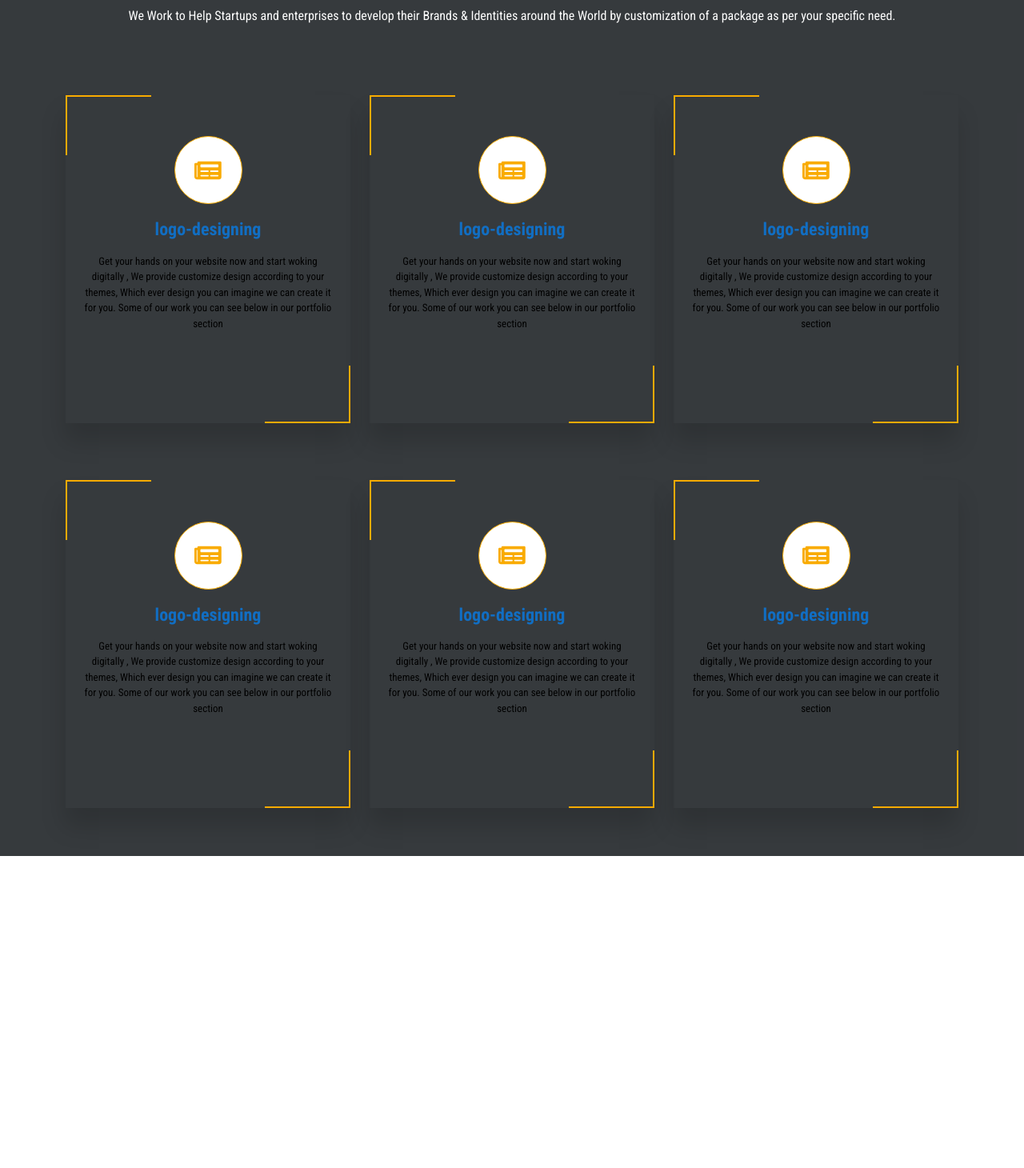
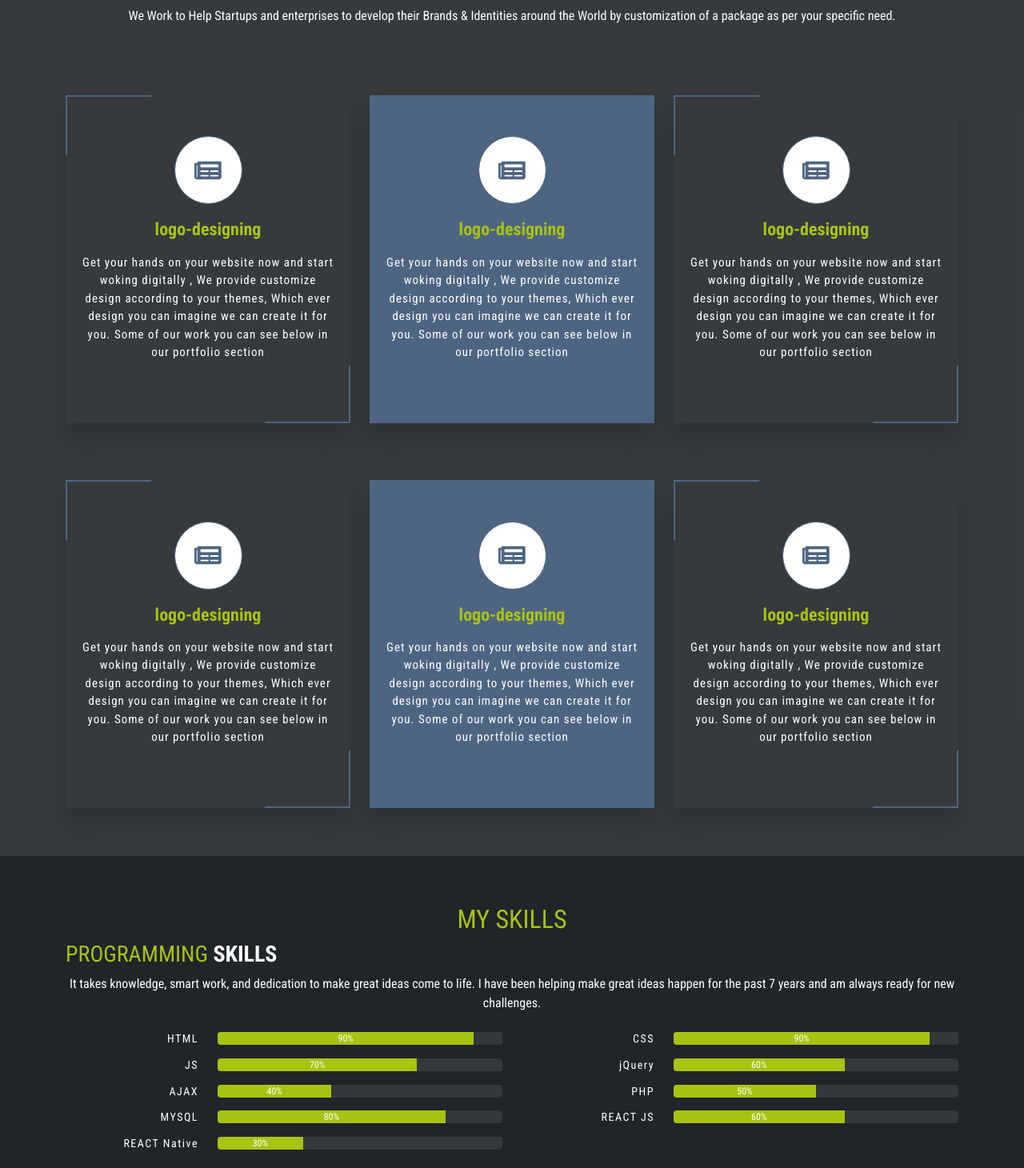
Before and after one commit to EmmadSadiq01/react_portfolio, a React (Create React App) app: page / in a window 1280 px wide. Shown: the part 1130-2590 px from the top of the page at 80% size. Before the commit the page ends 2200 px from the top, so only its background shows below. Built offline with nearby package versions, Linux system fonts and the light colour scheme.

Commit message:
working on home page

```diff
--- a/src/App.css
+++ b/src/App.css
@@ -2,9 +2,10 @@
 
 :root{
   --primary-white : #fff;
-  --primary-orange : #f9ab00;
+  --primary-orange : #4e6582;
   --primary-dark : #212529;
   --primary-Light-dark : #212529e6;
+  --primary-heading : rgb(168 195 17);
 }
 div#root {
   margin-top: 10vh;
@@ -12,6 +13,24 @@ div#root {
 body{
   font-family: 'Roboto Condensed', sans-serif;
   box-sizing: border-box;
+}
+
+.secPad{
+  padding: 60px 0px;
+}
+
+.dark{
+background-color: var(--primary-dark);
+}
+.light-dark{
+  background-color: var(--primary-Light-dark);
+
+}
+.primary-heading{
+  color: var(--primary-heading);
+}
+.white{
+  color: white;
 }
 /* ------------------------- */
 /*        navbar             */
@@ -64,7 +83,7 @@ border-top: 1px solid var(--primary-orange);
 }
 
 .header-info h2{
-color: var(--primary-orange);
+color: var(--primary-heading);
 text-transform: uppercase;
 }
 
@@ -78,14 +97,14 @@ text-transform: uppercase;
 .btn-outline-orange{
   padding: 10px 20px;
   border-radius: 5px;
-  border: 1px solid var(--primary-orange);
+  border: 1px solid var(--primary-heading);
   background-color: transparent;
   color: white;
   transition: all 0.4s ease-in-out;
 }
 
 .btn-outline-orange:hover{
-background-color: var(--primary-orange);
+background-color: var(--primary-heading);
 }
 
 /* home */
@@ -96,11 +115,11 @@ background-color: var(--primary-orange);
 }
 
 .quality h3{
-    color: white;
+    color: var(--primary-heading);
     font-size: 36px;
 }
 .quality p{
-    color: var(--primary-orange);
+    color: white;
 }
 
 
@@ -114,6 +133,15 @@ background-color: var(--primary-orange);
   transition: 0.3s;
   box-shadow: -2px 23px 28px rgb(0 0 0 / 15%);
 }
+.middle_card{
+  background-color: var(--primary-orange) ;
+}
+
+@media screen and (max-width: 770px) {
+  .middle_card{
+    background-color: transparent;
+  }
+}
 
 .service_card span:nth-child(1) {
   position: absolute;
@@ -123,6 +151,8 @@ background-color: var(--primary-orange);
   height: 2px;
   background: var(--primary-orange);
 }
+
+
 .service_card span:nth-child(2) {
   position: absolute;
   top: 0;
@@ -154,7 +184,7 @@ background-color: var(--primary-orange);
   position: relative;
   z-index: 2;
   font-style: normal;
-  color: rgb(17, 110, 195);
+  color: var(--primary-heading);
   font-family: "Lato" sans-serif;
   font-weight: bold;
 }
@@ -183,14 +213,15 @@ background-color: var(--primary-orange);
 }
 
 .service_card p {
-  color: black;
+  color: white;
   position: relative;
   z-index: 2;
   z-index: 1;
-  font-size: 13px;
+  font-size: 15px;
   margin-top: 5%;
   font-family: inherit;
   transition: all 0.4s ease-in-out;
+  letter-spacing: 1px;
 }
 
 .service_card:before {
@@ -227,5 +258,37 @@ background-color: var(--primary-orange);
   color: white;
 }
 .chooseUs h2{
-  color: var(--primary-orange);
+  color: var(--primary-heading);
 }
+
+
+
+
+/* progressbar */
+
+.skillsBar h3 span{
+font-weight: bolder;
+color: white;
+}
+
+/* .progress_box {
+  display: flex;
+  justify-content: space-between;
+  align-items: center;
+} */
+.progress_title h4 {
+  margin-bottom: 0px;
+  /* margin-right: 20px; */
+  font-size: 14px;
+    letter-spacing: 1.5px;
+    text-align: right ;
+}
+.myProgress {
+  flex: 1;
+}
+.progress{
+  background-color: #34383a;
+}
+.progress-bar{
+  background-color: var(--primary-heading);
+}
--- a/src/components/Header.jsx
+++ b/src/components/Header.jsx
@@ -8,7 +8,7 @@ const Header = () => {
           <h2>WEB DEVELOPER AND DESIGNER</h2>
           <ReactTypingEffect
             className="Typed-text"
-            text={["Hello.", "World!"]}
+            text={["Web Developer", "React Developer", "PSD to HTML"]}
             speed={40}
             eraseSpeed={60}
             eraseDelay={1000}
--- a/src/components/Home.jsx
+++ b/src/components/Home.jsx
@@ -1,5 +1,6 @@
 import React from "react";
 import Header from "./Header";
+import Skills from "./Skills";
 import { FontAwesomeIcon } from '@fortawesome/react-fontawesome'
 import {faNewspaper} from '@fortawesome/free-solid-svg-icons'
 
@@ -30,6 +31,26 @@ const Home = () => {
         <div className="row">
           <div className="col-md-4">
               <div className="service_card">
+                <span></span>
+                <span></span>
+                <span></span>
+                <span></span>
+                <div className="service_img">
+                  {/* <i className="fas fa-newspaper"></i> */}
+                  <FontAwesomeIcon icon={faNewspaper}/>
+                </div>
+                <h3>logo-designing</h3>
+                <p>
+                  Get your hands on your website now and start woking digitally
+                  , We provide customize design according to your themes, Which
+                  ever design you can imagine we can create it for you. Some of
+                  our work you can see below in our portfolio section
+                </p>
+              </div>
+          </div>
+
+          <div className="col-md-4">
+              <div className="service_card middle_card">
                 <span></span>
                 <span></span>
                 <span></span>
@@ -89,27 +110,7 @@ const Home = () => {
           </div>
 
           <div className="col-md-4">
-              <div className="service_card">
-                <span></span>
-                <span></span>
-                <span></span>
-                <span></span>
-                <div className="service_img">
-                  {/* <i className="fas fa-newspaper"></i> */}
-                  <FontAwesomeIcon icon={faNewspaper}/>
-                </div>
-                <h3>logo-designing</h3>
-                <p>
-                  Get your hands on your website now and start woking digitally
-                  , We provide customize design according to your themes, Which
-                  ever design you can imagine we can create it for you. Some of
-                  our work you can see below in our portfolio section
-                </p>
-              </div>
-          </div>
-
-          <div className="col-md-4">
-              <div className="service_card">
+              <div className="service_card middle_card">
                 <span></span>
                 <span></span>
                 <span></span>
@@ -151,6 +152,8 @@ const Home = () => {
         </div>
       </div>
       </div>
+    <Skills/>
+
     </div>
   );
 };
--- /dev/null
+++ b/src/components/Skills.jsx
@@ -0,0 +1,41 @@
+import React from "react";
+
+import SkillsProgress from "./SkillsProgress";
+
+const Skills = () => {
+  const skillsList = [
+    { title: "HTML", fill: 90 },
+    { title: "CSS", fill: 90 },
+    { title: "JS", fill: 70 },
+    { title: "jQuery", fill: 60 },
+    { title: "AJAX", fill: 40 },
+    { title: "PHP", fill: 50 },
+    { title: "MYSQL", fill: 80 },
+    { title: "REACT JS", fill: 60 },
+    { title: "REACT Native", fill: 30 },
+  ];
+  return (
+    <div className="mySkills secPad dark">
+      <h2 className="primary-heading text-center">MY SKILLS</h2>
+
+      <div className="container skillsBar">
+        <h3 className="primary-heading">
+          PROGRAMMING <span>SKILLS</span>
+        </h3>
+        <p className="white text-center">
+          It takes knowledge, smart work, and dedication to make great ideas
+          come to life. I have been helping make great ideas happen for the past
+          7 years and am always ready for new challenges.
+        </p>
+        <div className="row">
+            {skillsList.map((mySkills)=> (
+                    <SkillsProgress title={mySkills.title} fill={mySkills.fill} />
+
+            ))}
+        </div>
+      </div>
+    </div>
+  );
+};
+
+export default Skills;
--- /dev/null
+++ b/src/components/SkillsProgress.jsx
@@ -0,0 +1,29 @@
+import React from 'react'
+import ProgressBar from "react-bootstrap/ProgressBar";
+const SkillsProgress = (props) => {
+    return (
+        <div className="col-6 my-2">
+            <div className="progress_box">
+                <div className="row">
+                    <div className="col-4">
+              <div className="progress_title">
+                <h4 className="white">{props.title}</h4>
+              </div>
+
+                    </div>
+                    <div className="col-8">
+              <div className="myProgress">
+                <ProgressBar
+                  now={props.fill}
+                  label={props.fill+"%"}
+                />
+              </div>
+
+                    </div>
+                </div>
+            </div>
+          </div>
+    )
+}
+
+export default SkillsProgress
--- a/src/components/animated_navbar2/Navbar.css
+++ b/src/components/animated_navbar2/Navbar.css
@@ -1,9 +1,17 @@
+:root{
+  --primary-white : #fff;
+  --primary-theme-color : #4e6582;
+  --primary-dark : #212529;
+  --primary-Light-dark : #212529e6;
+  --primary-heading : rgb(168 195 17);
+}
+
 header nav {
     display: flex;
     justify-content: space-around;
     align-items: center;
     height: 10vh;
-    background-color: #5d4954;
+    background-color: var(--primary-theme-color);
     font-family: "Poppins", sans-serif;
     position: fixed;
       top: 0px;
```
